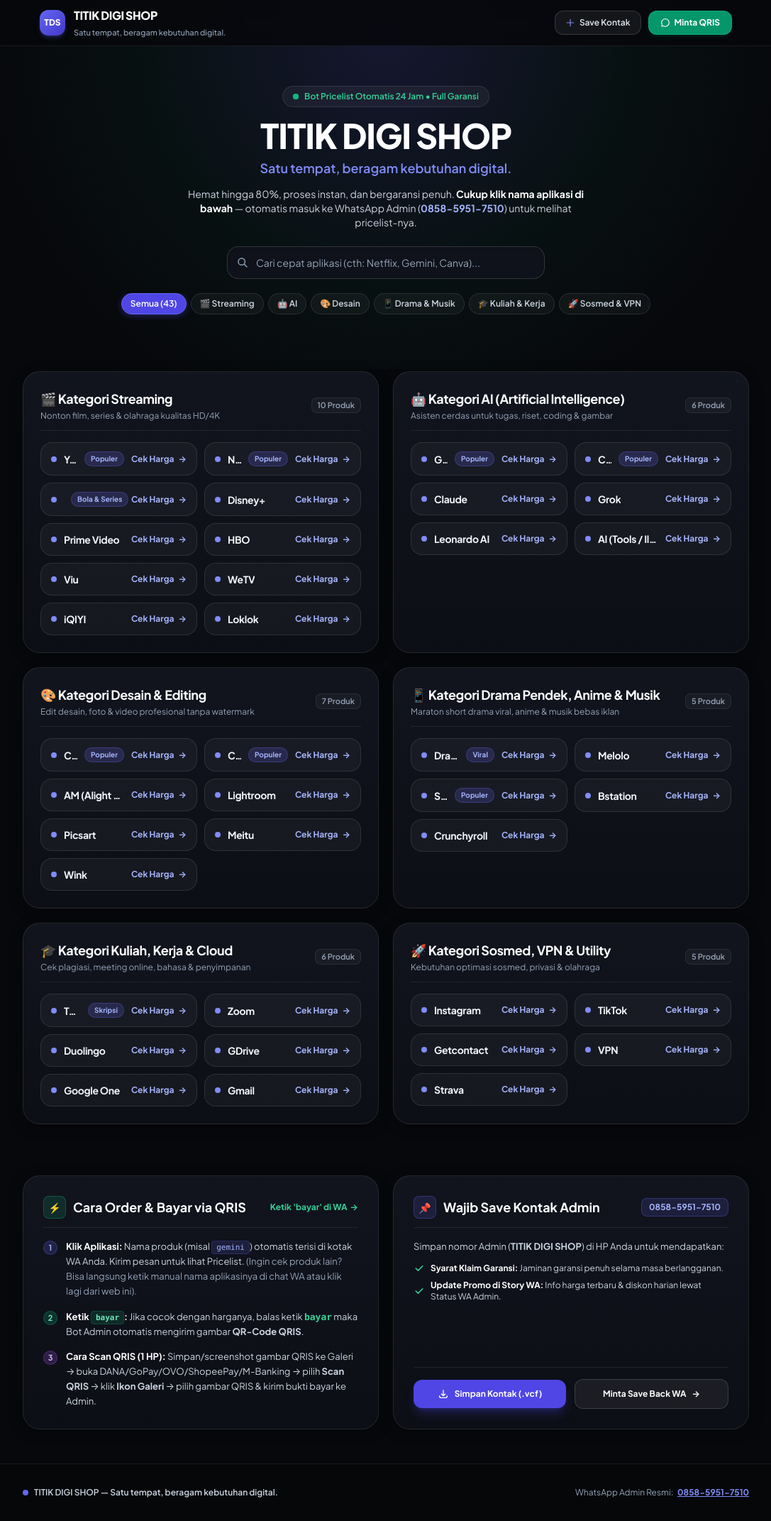
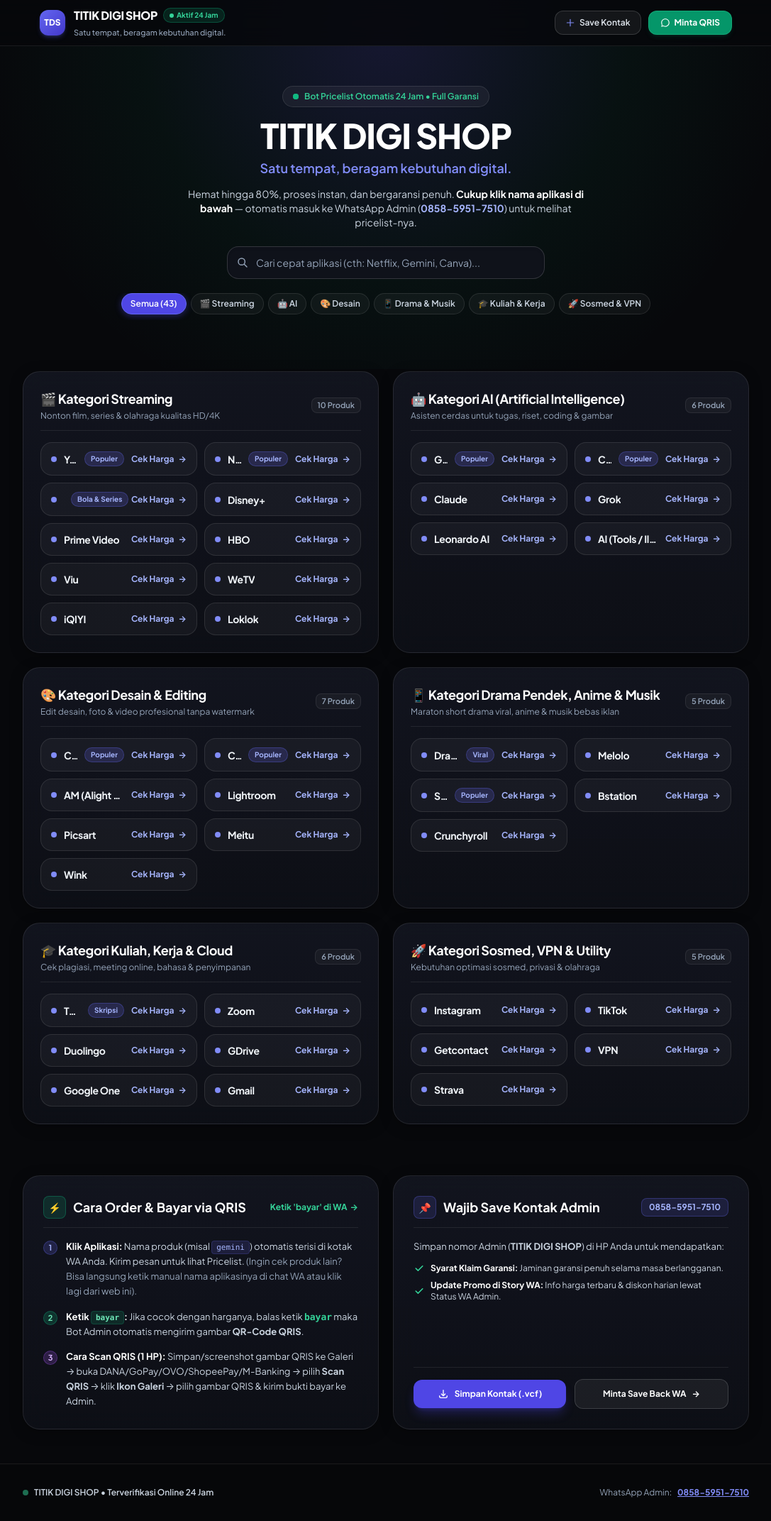
Before and after one commit to adedwicahyoputra/projek-DIGI-SHOP, a website: page index.html in a window 1280 px wide. Shown: the whole page at 71% size, without its empty margins (96-1183 px from the left). Drawn offline with nearby package versions, Linux system fonts and the light colour scheme.

Commit message:
Live Test: Tambah lencana Aktif 24 Jam di Navbar & Footer

```diff
--- a/index.html
+++ b/index.html
@@ -119,9 +119,15 @@
           TDS
         </div>
         <div>
-          <span class="font-extrabold text-sm sm:text-base tracking-tight text-white block leading-none group-hover:text-indigo-200 transition-colors">
-            TITIK DIGI SHOP
-          </span>
+          <div class="flex items-center gap-2">
+            <span class="font-extrabold text-sm sm:text-base tracking-tight text-white block leading-none group-hover:text-indigo-200 transition-colors">
+              TITIK DIGI SHOP
+            </span>
+            <span class="inline-flex items-center gap-1 px-2 py-0.5 rounded-full text-[10px] font-bold bg-emerald-500/15 text-emerald-400 border border-emerald-500/30">
+              <span class="w-1.5 h-1.5 rounded-full bg-emerald-400"></span>
+              Aktif 24 Jam
+            </span>
+          </div>
           <span class="text-[11px] text-slate-400 font-medium block mt-1">
             Satu tempat, beragam kebutuhan digital.
           </span>
@@ -374,12 +380,12 @@
   <footer role="contentinfo" class="border-t border-white/[0.08] py-8 px-4 text-center text-xs text-slate-400 bg-[#060709]">
     <div class="max-w-5xl mx-auto flex flex-col sm:flex-row items-center justify-between gap-3">
       <div class="font-semibold text-slate-300 flex items-center gap-2">
-        <span class="w-2 h-2 rounded-full bg-indigo-500 inline-block"></span>
-        TITIK DIGI SHOP — Satu tempat, beragam kebutuhan digital.
+        <span class="w-2 h-2 rounded-full bg-emerald-400 inline-block animate-pulse"></span>
+        TITIK DIGI SHOP &bull; Terverifikasi Online 24 Jam
       </div>
-      <div>
-        WhatsApp Admin Resmi:
-        <a href="https://wa.me/6285859517510?text=menu" target="_blank" rel="noopener" class="text-indigo-400 hover:text-indigo-300 font-bold underline ml-1 focus-visible:rounded">
+      <div class="flex items-center gap-2">
+        <span>WhatsApp Admin:</span>
+        <a href="https://wa.me/6285859517510?text=menu" target="_blank" rel="noopener" class="text-indigo-400 hover:text-indigo-300 font-bold underline focus-visible:rounded">
           0858-5951-7510
         </a>
       </div>
```
